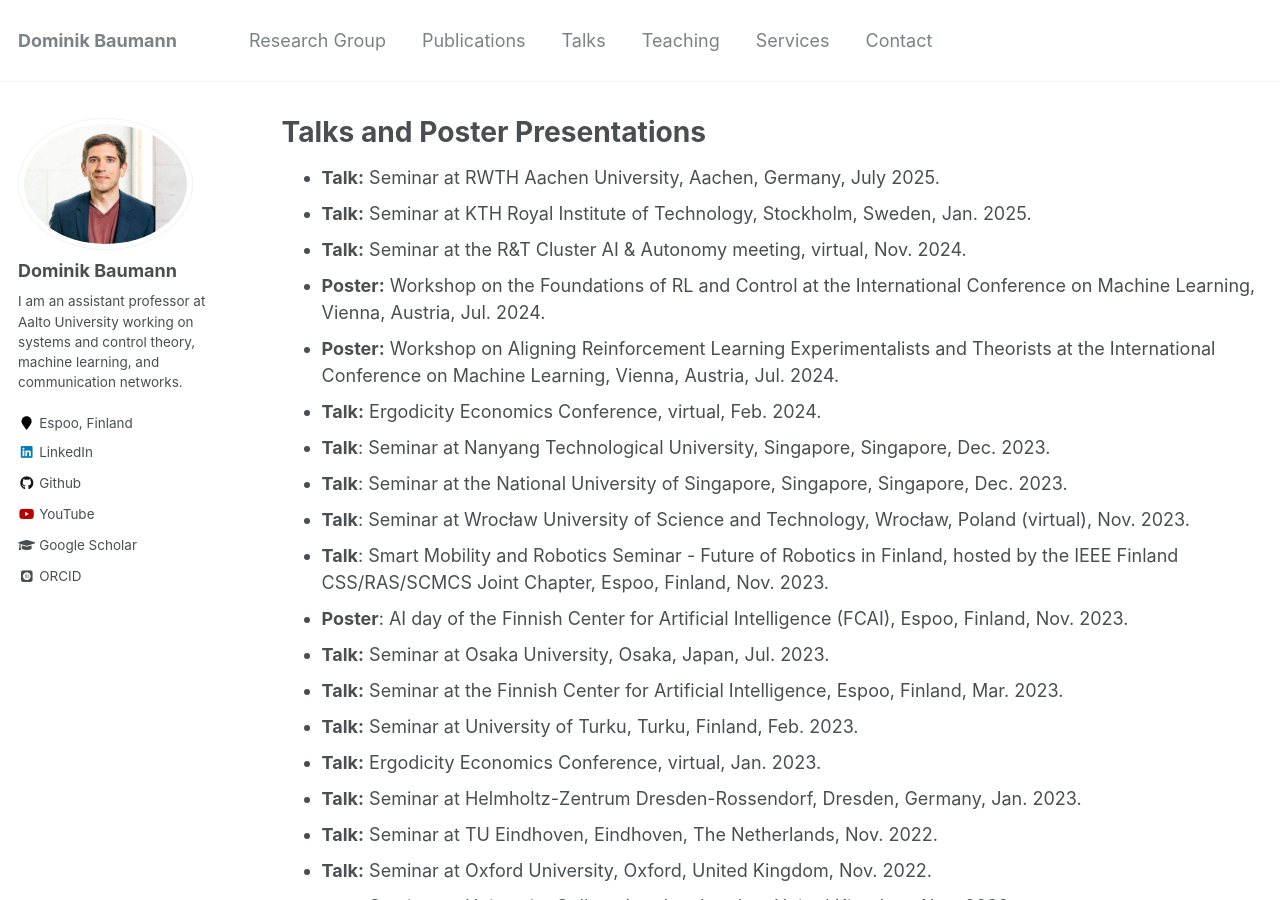
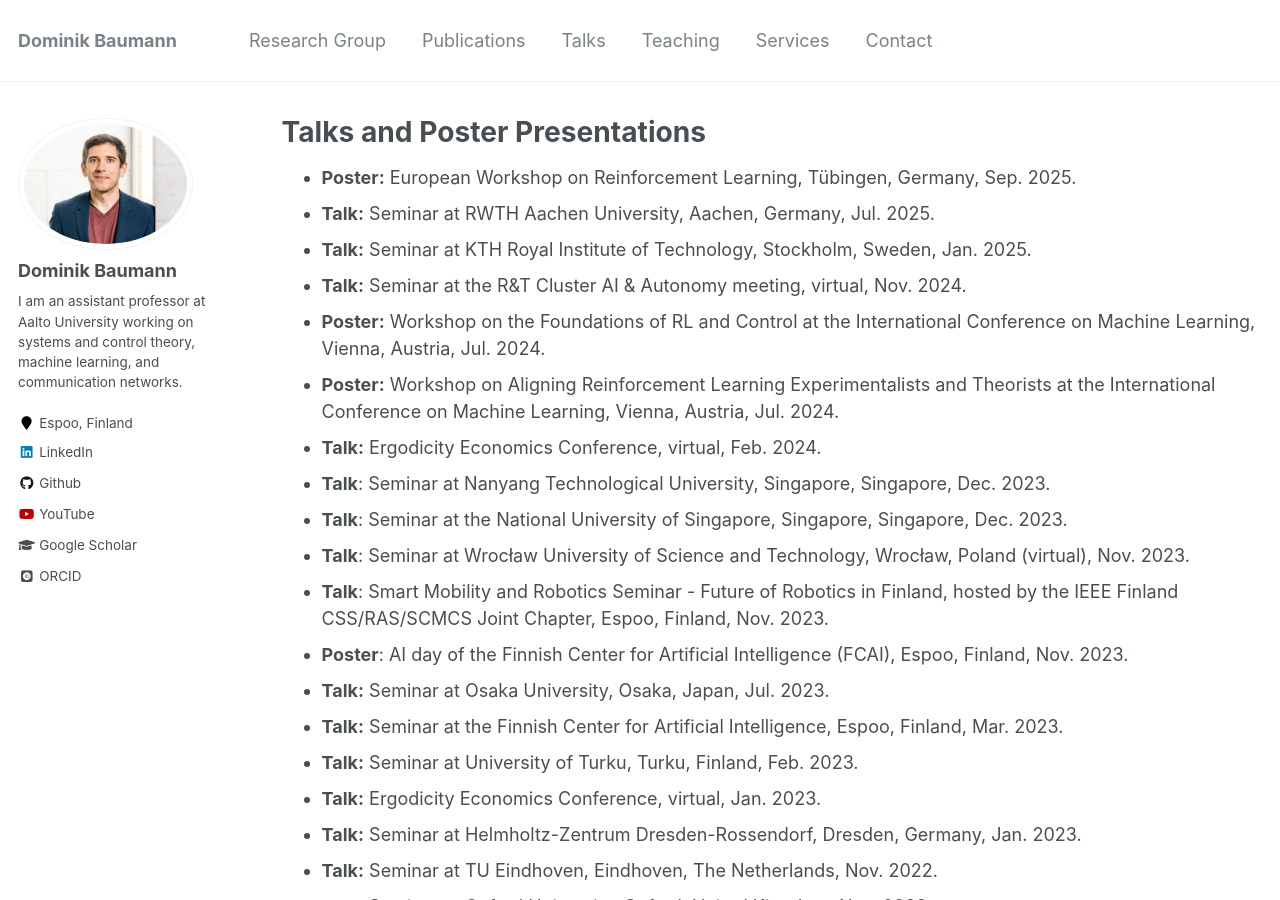
Before and after one commit to baumanndominik/baumanndominik.github.io, a Jekyll site: the page built from _pages/talks.md, in a window 1280 px wide and 900 px high. Built offline with Jekyll 4.4.1, drawn with Linux system fonts in a browser that asks for light colours; some web fonts are replaced.

Commit message:
EWRL poster

```diff
--- a/_pages/talks.md
+++ b/_pages/talks.md
@@ -5,7 +5,8 @@ permalink: /talks/
 author_profile: true
 ---
 
-* **Talk:** Seminar at RWTH Aachen University, Aachen, Germany, July 2025.
+* **Poster:** European Workshop on Reinforcement Learning, Tübingen, Germany, Sep. 2025.
+* **Talk:** Seminar at RWTH Aachen University, Aachen, Germany, Jul. 2025.
 * **Talk:** Seminar at KTH Royal Institute of Technology, Stockholm, Sweden, Jan. 2025.
 * **Talk:** Seminar at the R&T Cluster AI & Autonomy meeting, virtual, Nov. 2024.
 * **Poster:** Workshop on the Foundations of RL and Control at the International Conference on Machine Learning, Vienna, Austria, Jul. 2024.
```
